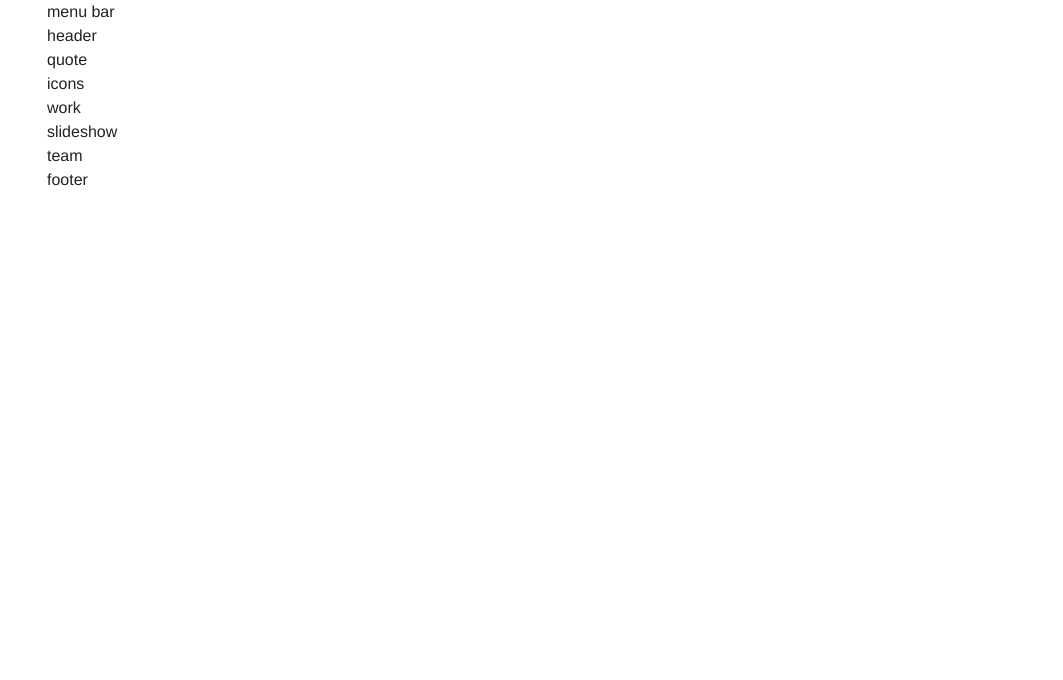
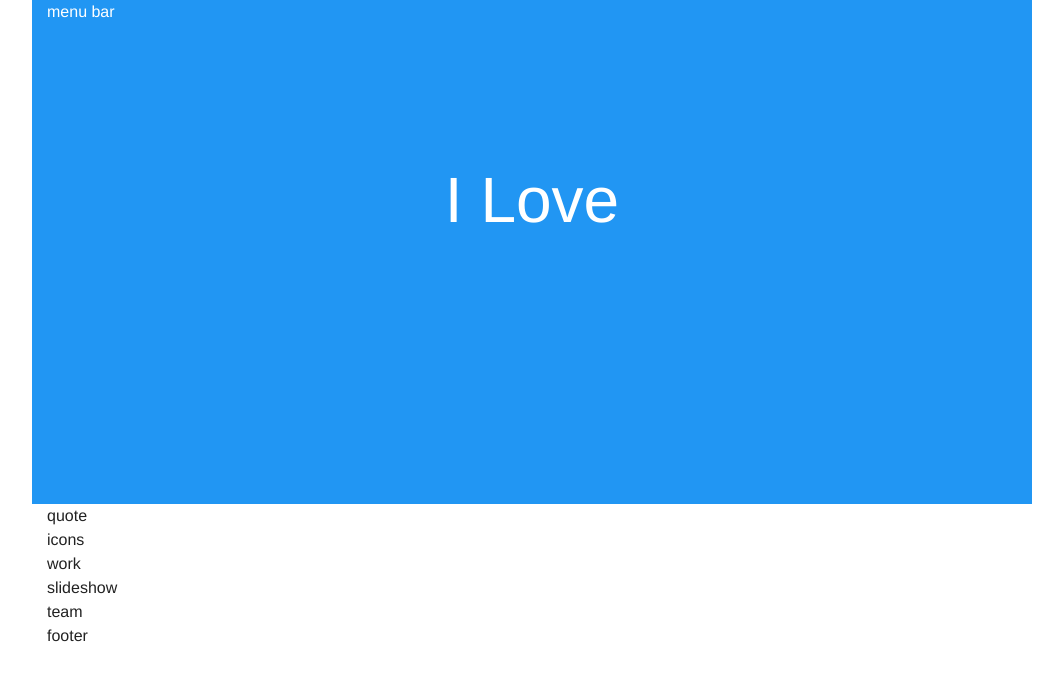
Before and after one commit to sloyer/devtest, a plain HTML site: page index.html in a window 1280 px wide. Shown: the whole page, without its empty margins (108-1171 px from the left). Drawn offline with Linux system fonts and the light colour scheme.

Commit message:
Styled header and changed placemarker to 'I love'

```diff
--- /dev/null
+++ b/css/devtest.scss
@@ -0,0 +1,16 @@
+$blue:  #2196f3;
+$default-bg: #f7f7f7;
+
+#menu {
+    background-color: $blue;
+    color: white;
+}
+
+#header {
+    background-color: $blue;
+    color: white;
+    font-size: 400%;
+    text-align: center;
+    padding-top: 2em;
+    padding-bottom: 4em;
+}
--- a/index.html
+++ b/index.html
@@ -8,6 +8,7 @@
     </title>
 
     <link rel="stylesheet" href="css/foundation.min.css">
+    <link rel="stylesheet" href="css/devtest.css">
 
     <script type="text/javascript" src="js/jquery.js"></script>
     <script type="text/javascript" src="js/foundation.min.js"></script>
@@ -18,7 +19,7 @@
     <div>
 
         <!-- Top menu bar -->
-        <div class="row">
+        <div id="menu" class="row">
             <div class="column small-12 small-centered">
             menu bar
             </div>
@@ -26,8 +27,8 @@
 
         <!-- Header -->
         <div class="row">
-            <div class="column small-12 small-centered">
-            header
+            <div id="header" class="column small-12 small-centered">
+            I Love
             </div>
         </div>
 
```
Also changed, not shown: css/devtest.css (added).
